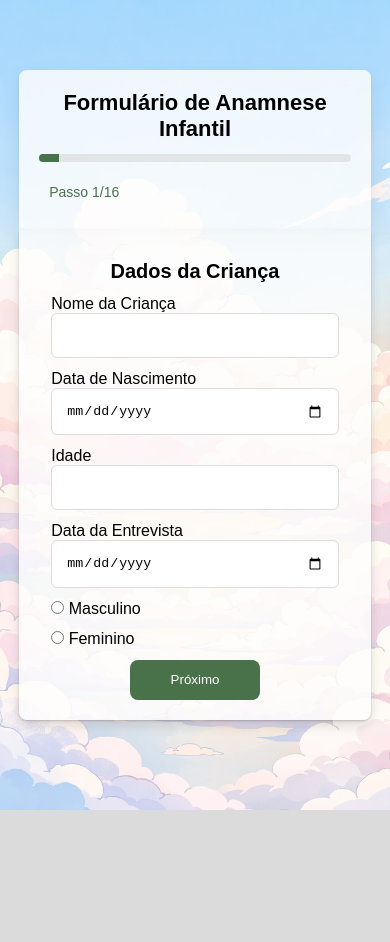
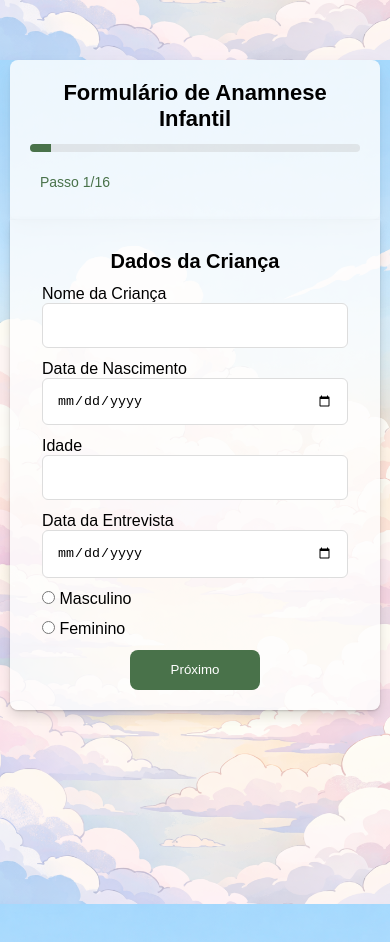
Before and after one commit to CarlosHenrique1365/Formulario, a plain HTML site: page index.html in a window 390 px wide. Before the commit the page ends 844 px from the top, so only its background shows below. Drawn offline with Linux system fonts and the light colour scheme.

Commit message:
Organização conteudo

```diff
--- a/style.css
+++ b/style.css
@@ -35,25 +35,24 @@ background:url('./imagens/img-bg-padrao.png') center/cover no-repeat fixed;
 body{
 font-family:Arial, Helvetica, sans-serif;
 
-display:flex;
-justify-content:center;
-align-items:flex-start;
-
-height:100%;
-
 background:url('./imagens/img-bg-padrao.png') center/cover no-repeat fixed;
 background-color:#80808048;
 
-transition:background .6s ease;
+transition: .6s ease;
+
+min-height: 100vh;
+display: flex;
+margin: 60px 10px;
 }
 
 /* CONTAINER PRINCIPAL */
 
 main{
 width:100%;
-max-width:700px;
+max-width: 700px;
+height: 100%;
+margin: 0 auto;
 
-margin: 0px auto;
 border-radius:var(--radius);
 
 box-shadow:
@@ -61,24 +60,6 @@ box-shadow:
 0 10px 25px rgba(0,0,0,0.08);
 
 transition:var(--transition);
-}
-
-/* RESPONSIVO */
-
-@media (max-width:768px){
-
-body{
-min-height:90vh;
-padding:20px 10px;
-margin-top: 50px;
-background-attachment:scroll;
-}
-
-main{
-width:95%;
-margin:0 auto;
-}
-
 }
 
 /* FORM */
```
Also changed, not shown: index.html (+0 -1 lines).
